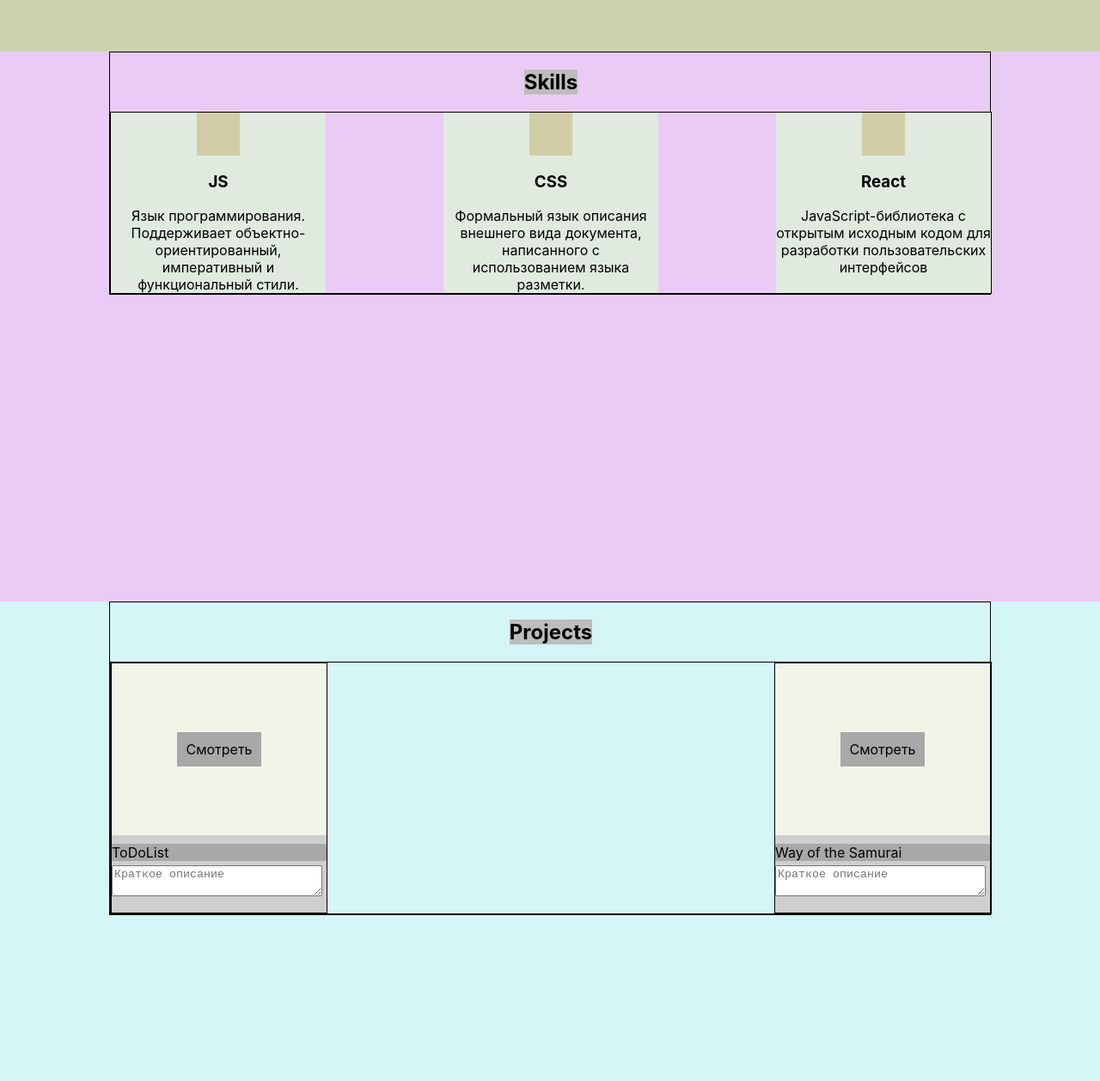
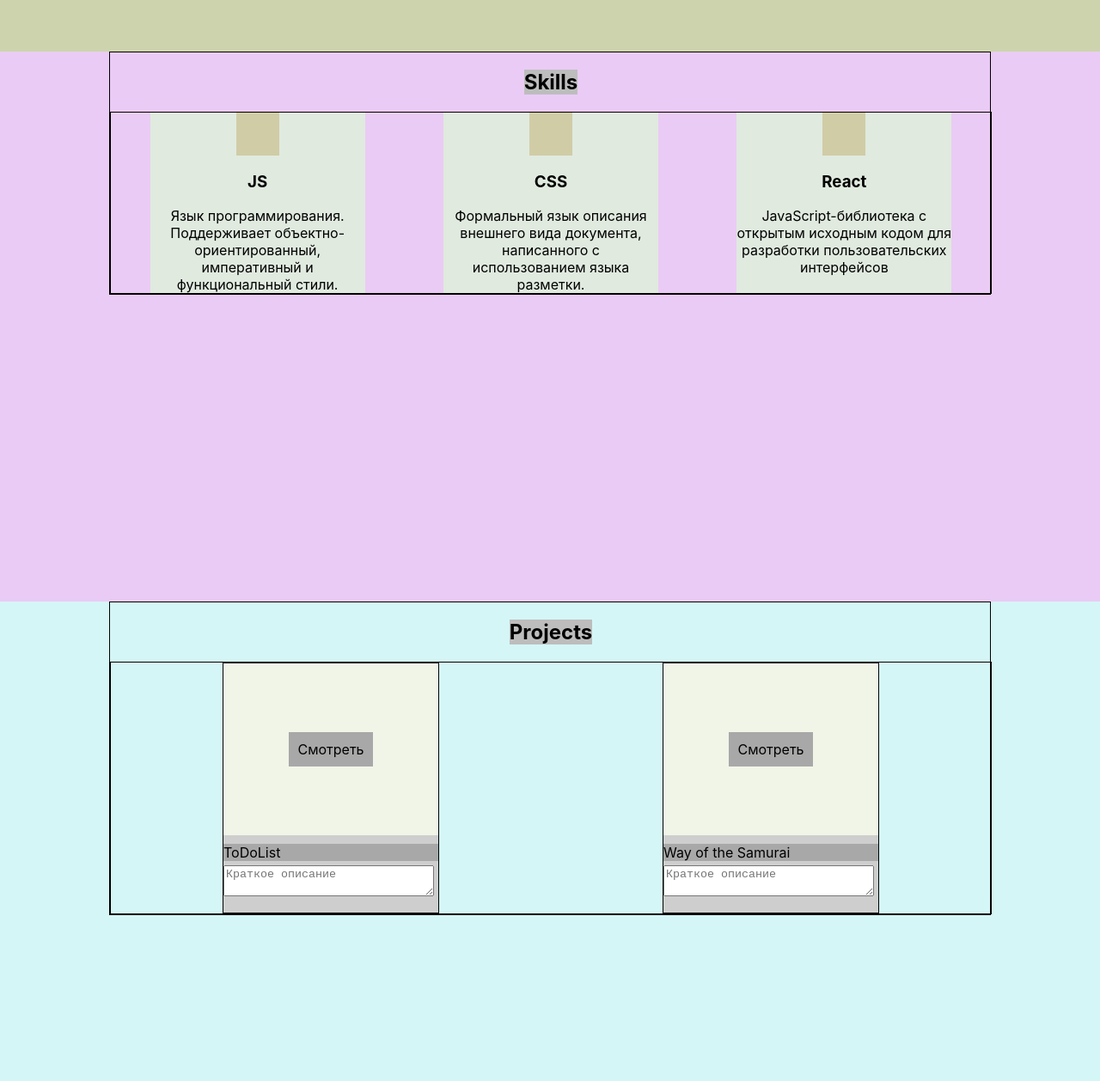
Before and after one commit to YauheniZhukovets/portfolio, a React (Create React App) app: page / in a window 1280 px wide. Shown: the part 810-2068 px from the top of the page at 86% size. Built offline with nearby package versions, Linux system fonts and the light colour scheme.

Commit message:
portfolio refactor

```diff
--- a/src/projeсts/Projects.module.css
+++ b/src/projeсts/Projects.module.css
@@ -13,7 +13,7 @@
     border: 1px solid;
     width: 100%;
     display: flex;
-    justify-content: space-between;
+    justify-content: space-around;
     flex-wrap: wrap;
 }
 
--- a/src/skills/Skills.module.css
+++ b/src/skills/Skills.module.css
@@ -16,6 +16,6 @@
     border: 1px solid;
     width: 100%;
     display: flex;
-    justify-content: space-between;
+    justify-content: space-around;
     flex-wrap: wrap;
 }
```
